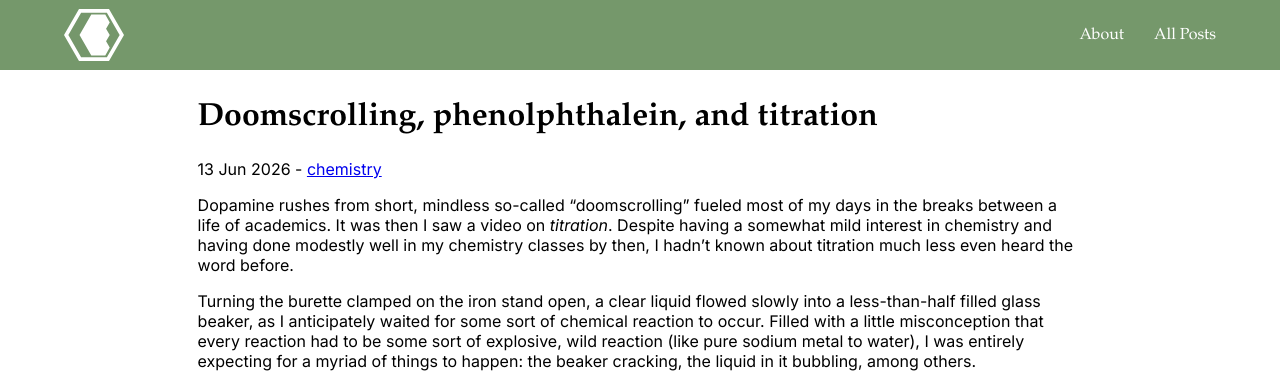
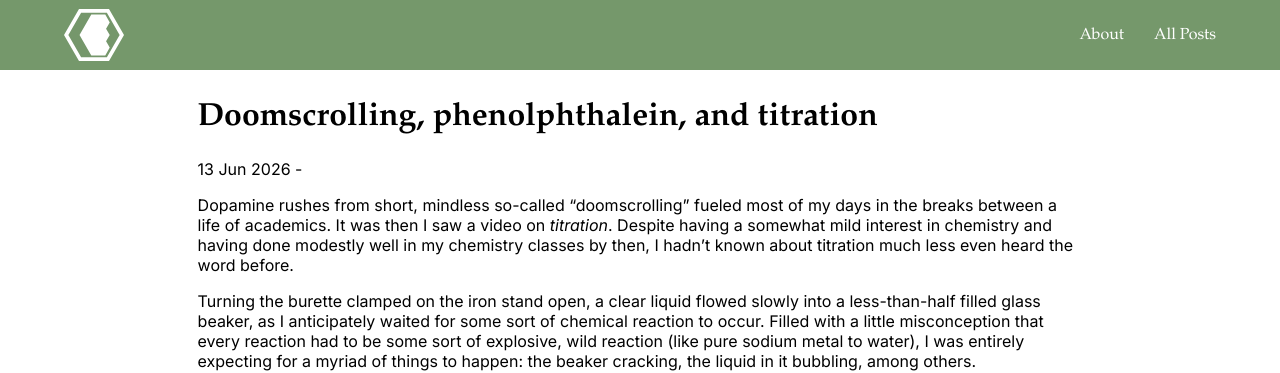
Before and after one commit to 416eclipse/416eclipse.github.io, a Jekyll site: the page built from _posts/2026-06-13-doomscrolling-phenolphthalein-and-titration.md, in a window 1280 px wide and 1199 px high. Shown: the top 373 px of the window. Built offline with Jekyll 4.4.1, drawn with Linux system fonts in a browser that asks for light colours.

Commit message:
Reverted changes.

```diff
--- a/_includes/navigation.html
+++ b/_includes/navigation.html
@@ -1,6 +1,6 @@
 <nav class="navbar">
     <div class="navlogo">
-        <a href="/index.html">
+        <a href="index.html">
             <img src="/assets/images/chemiclipse-logo-white.svg" alt="Chemiclipse" width="60" height="60">
         </a>
     </div>
--- a/_layouts/post.html
+++ b/_layouts/post.html
@@ -2,17 +2,6 @@
 layout: default
 ---
 <h1>{{ page.title }}</h1>
-<p>
-    {{ page.date | date_to_string }} -
-    {% if page.categories.size > 0 %}
-    <span class="post-categories">
-        {% for category in page.categories %}
-            <a href="/archive.html#{{ category | slugify }}/" class="category-tag">
-                {{ category }}
-            </a>
-        {% endfor %}
-    </span>
-    {% endif %}
-</p>
+<p>{{ page.date | date_to_string }} - {{ page.author }}</p>
 
 {{ content }}
--- a/_posts/2026-06-13-doomscrolling-phenolphthalein-and-titration.md
+++ b/_posts/2026-06-13-doomscrolling-phenolphthalein-and-titration.md
@@ -1,7 +1,6 @@
 ---
 layout: post
 title: Doomscrolling, phenolphthalein, and titration
-categories: chemistry
 ---
 
 Dopamine rushes from short, mindless so-called “doomscrolling” fueled most of my days in the breaks between a life of academics. It was then I saw a video on *titration*. Despite having a somewhat mild interest in chemistry and having done modestly well in my chemistry classes by then, I hadn’t known about titration much less even heard the word before.
```
Also changed, not shown: archive.html (deleted, +0 -18 lines).
